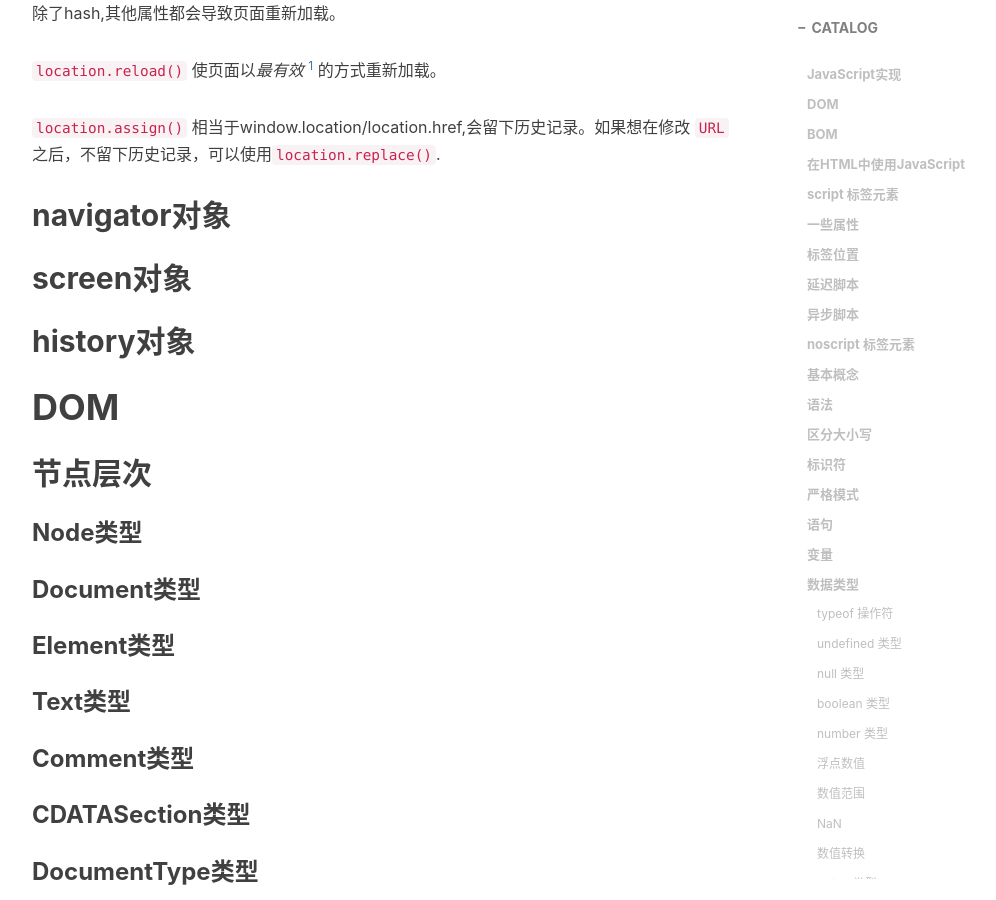
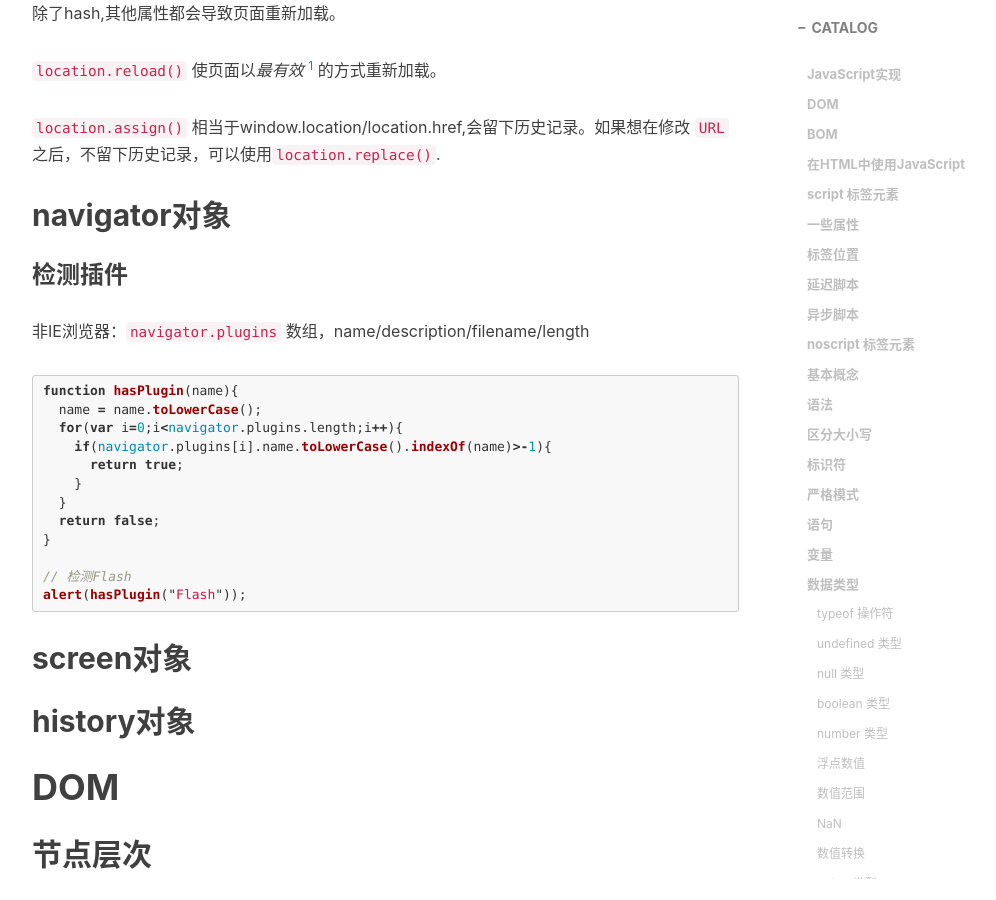
Before and after one commit to sunwgit/sunwgit.github.io, a Jekyll site: the page built from _posts/2017-12-25-JavaScript高级程序设计笔记.md, in a window 1280 px wide and 900 px high, scrolled down 31661 px. Shown: the whole window, without its empty margins (233-1229 px from the left). Built offline with Jekyll 4.4.1, drawn with Linux system fonts in a browser that asks for light colours; nearby versions of some CDN libraries; comment, search, counter and statistics services are not loaded; some of the changed text lies outside the part shown.

Commit message:
navigator

````diff
--- a/_posts/2017-12-25-JavaScript高级程序设计笔记.md
+++ b/_posts/2017-12-25-JavaScript高级程序设计笔记.md
@@ -1194,6 +1194,27 @@ location对象的一些属性：
 
 ## navigator对象
 
+### 检测插件
+
+非IE浏览器：`navigator.plugins` 数组，name/description/filename/length
+
+```js
+function hasPlugin(name){
+  name = name.toLowerCase();
+  for(var i=0;i<navigator.plugins.length;i++){
+    if(navigator.plugins[i].name.toLowerCase().indexOf(name)>-1){
+      return true;
+    }
+  }
+  return false;
+}
+
+// 检测Flash
+alert(hasPlugin("Flash"));
+```
+
+
+
 ## screen对象
 
 ## history对象
````
Also changed, not shown: other parts of _posts/2017-12-25-JavaScript高级程序设计笔记.md (+2 -0 lines).
